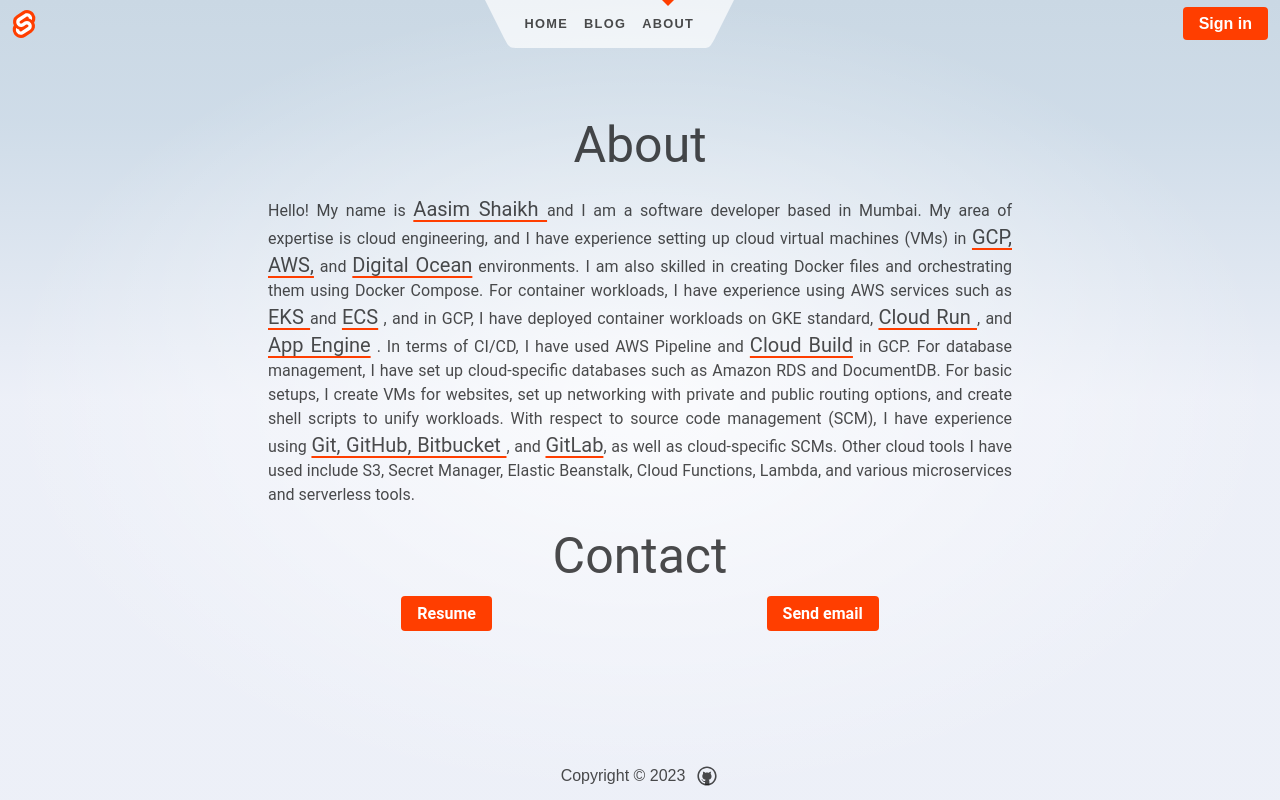
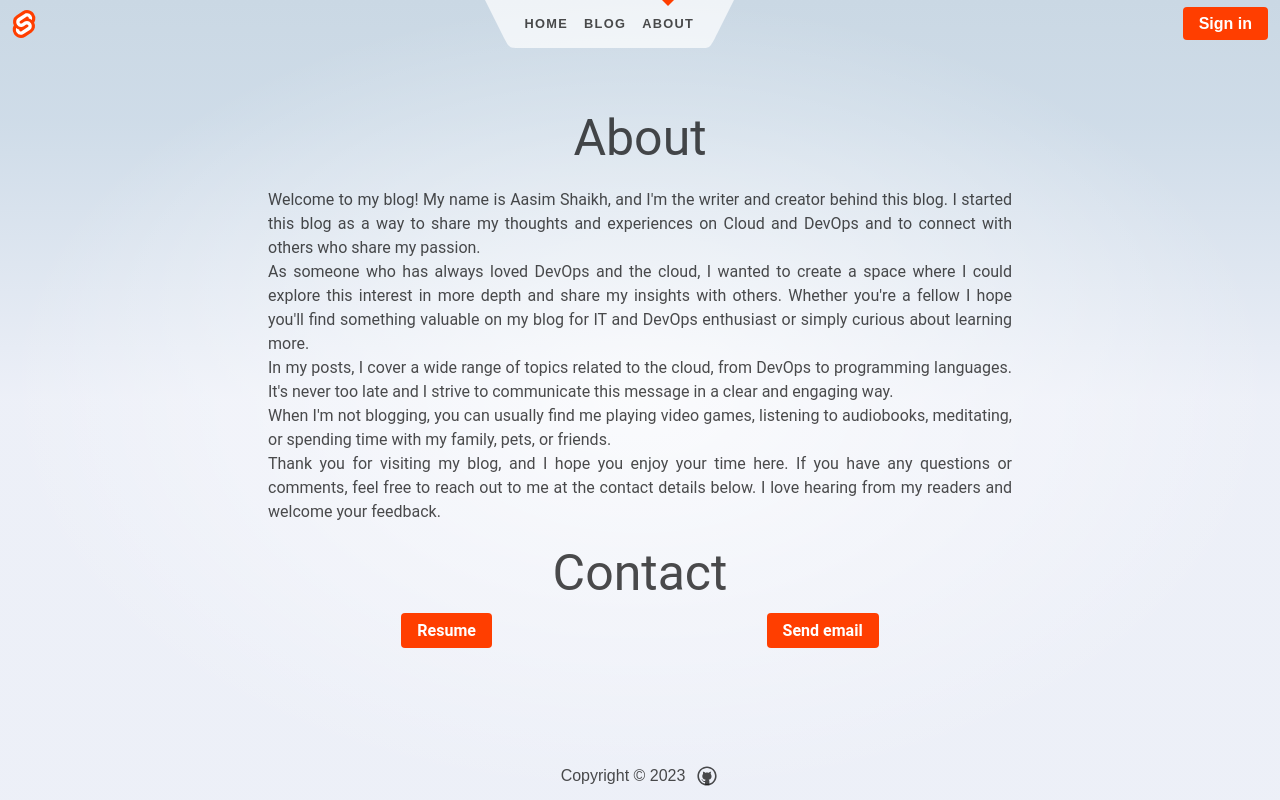
Before and after one commit to aasim-park/blog, a SvelteKit app: page /about in a window 1280 px wide. Built offline with nearby package versions, Linux system fonts and the light colour scheme; no server answers.

Commit message:
aboutpage fix

```diff
--- a/src/routes/about/+page.svelte
+++ b/src/routes/about/+page.svelte
@@ -10,26 +10,31 @@
 <div class="text-column">
 	<div class="title">About</div>
 	<div class="text-justify p-3">
-		Hello! My name is <span class="underline-about">Aasim Shaikh </span>and I am a software
-		developer based in Mumbai. My area of expertise is cloud engineering, and I have experience
-		setting up cloud virtual machines (VMs) in <span class="underline-about"> GCP, AWS,</span> and
-		<span class="underline-about">Digital Ocean</span>
-		environments. I am also skilled in creating Docker files and orchestrating them using Docker Compose.
-		For container workloads, I have experience using AWS services such as
-		<span class="underline-about">EKS </span>and <span class="underline-about">ECS</span> , and in
-		GCP, I have deployed container workloads on GKE standard,
-		<span class="underline-about"> Cloud Run </span>, and
-		<span class="underline-about"> App Engine </span>
-		. In terms of CI/CD, I have used AWS Pipeline and
-		<span class="underline-about">Cloud Build</span>
-		in GCP. For database management, I have set up cloud-specific databases such as Amazon RDS and DocumentDB.
-		For basic setups, I create VMs for websites, set up networking with private and public routing options,
-		and create shell scripts to unify workloads. With respect to source code management (SCM), I have
-		experience using
-		<span class="underline-about">Git, GitHub, Bitbucket </span>, and
-		<span class="underline-about">GitLab</span>, as well as cloud-specific SCMs. Other cloud tools I
-		have used include S3, Secret Manager, Elastic Beanstalk, Cloud Functions, Lambda, and various
-		microservices and serverless tools.
+		<p>
+			Welcome to my blog! My name is Aasim Shaikh, and I'm the writer and creator behind this blog.
+			I started this blog as a way to share my thoughts and experiences on Cloud and DevOps and to
+			connect with others who share my passion.
+		</p>
+		<p>
+			As someone who has always loved DevOps and the cloud, I wanted to create a space where I could
+			explore this interest in more depth and share my insights with others. Whether you're a fellow
+			I hope you'll find something valuable on my blog for IT and DevOps enthusiast or simply
+			curious about learning more.
+		</p>
+		<p>
+			In my posts, I cover a wide range of topics related to the cloud, from DevOps to programming
+			languages. It's never too late and I strive to communicate this message in a clear and
+			engaging way.
+		</p>
+		<p>
+			When I'm not blogging, you can usually find me playing video games, listening to audiobooks,
+			meditating, or spending time with my family, pets, or friends.
+		</p>
+		<p>
+			Thank you for visiting my blog, and I hope you enjoy your time here. If you have any questions
+			or comments, feel free to reach out to me at the contact details below. I love hearing from my
+			readers and welcome your feedback.
+		</p>
 	</div>
 	<div class="title">Contact</div>
 	<div class="flex m-2 justify-around">
```
